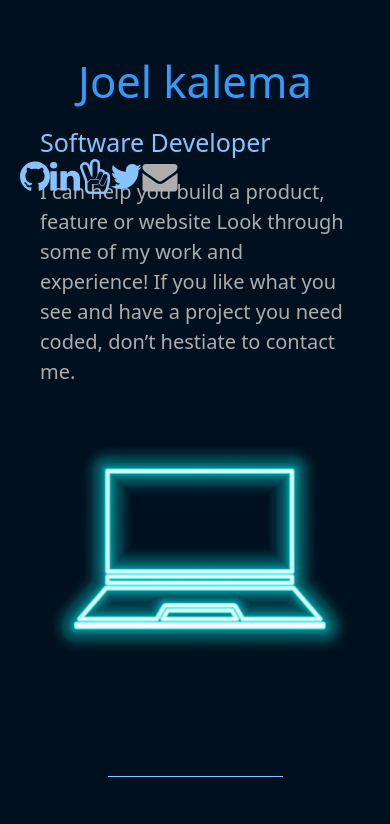
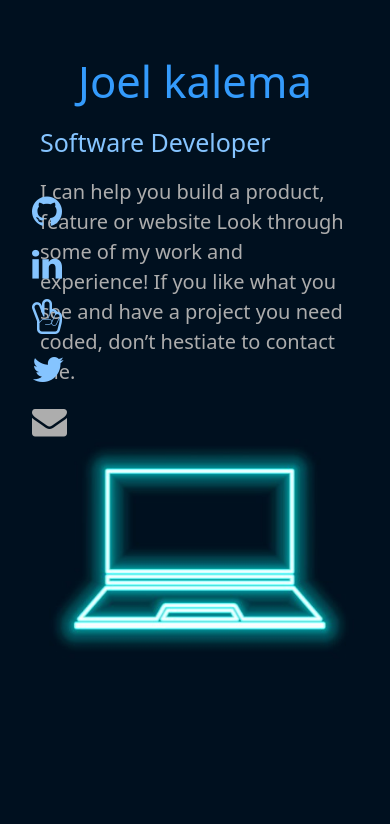
Before and after one commit to joel-kalema/Bootstrap-Portfolio, a website: page index.html in a window 390 px wide. Shown: the top 824 px of the page. Drawn offline with nearby package versions, Linux system fonts and the light colour scheme.

Commit message:
git Changed the Css and the Html files

```diff
--- a/index.html
+++ b/index.html
@@ -24,11 +24,10 @@
     <title>Joel's Protfolio</title>
   </head>
   <body>
-    <main style="padding: 0 20px">
-      <nav>
+    <nav class="nav-bar">
       <div
-          class="links"
-          style="position: fixed; top: 150px; font-size: 35px; color: #85c4ff"
+        class="links-nav"
+        style="position: absolute; top: 150px; font-size: 35px; color: #85c4ff"
       >
         <ul>
           <li>
@@ -49,7 +48,7 @@
         </ul>
       </div>
     </nav>
-
+    <main style="padding: 0 20px">
       <section class="home">
         <div class="container home-container">
           <div class="row">
--- a/style.css
+++ b/style.css
@@ -1,12 +1,13 @@
 * {
   margin: 0;
   padding: 0;
-  box-sizing: border-box;
+  box-sizing: border-box !important;
   list-style: none;
 }
 
 body {
   background-color: #00101f !important;
+  position: relative;
 }
 
 a {
@@ -23,7 +24,7 @@ header {
   color: rgb(173, 173, 173) !important;
   justify-content: center;
   align-items: center;
-  height: 70vh;
+  height: 100vh;
 }
 
 .works {
@@ -59,14 +60,19 @@ h5 {
 @media only screen and (min-width: 270px) and (max-width: 912px) {
   .links ul {
     display: flex;
-    position: absolute;
     margin: 0;
     padding: 0;
     top: 0;
   }
 
   .links {
-    margin: 0;
-    padding: 0;
+    top: 0;
+  }
+
+  nav {
+    width: 100%;
+    top: 0;
+    height: 50px;
+    position: absolute;
   }
 }
```
Lines whose indentation alone changed are shown as unchanged.
